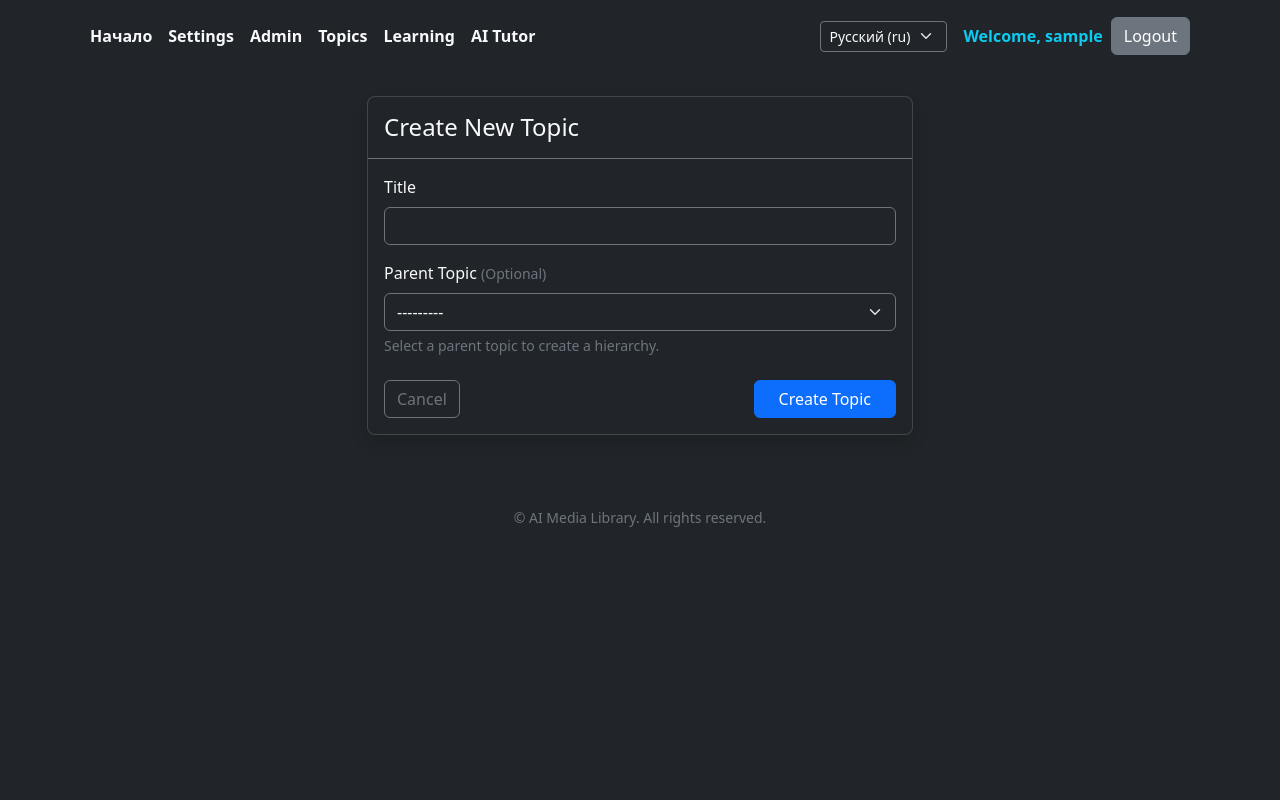
After one commit to kraspy/ai_media_library, a Django app: page /topics/create/ in a window 1280 px wide. The commit adds this page. Run offline with Django 5.2, Linux system fonts and the light colour scheme; the visitor is signed in with stand-in values (Sample User, id 1); data that the repository does not hold is empty; parts of the project's set-up code (start-up, migrations or seed data) failed here and were passed over; some libraries are stand-ins or nearby versions.

Commit message:
✨ Add Topic templates

```diff
--- a/apps/library/models.py
+++ b/apps/library/models.py
@@ -33,6 +33,19 @@ class Topic(models.Model):
         if self.parent:
             return f'{self.parent.title} -> {self.title}'
         return self.title
+
+    def save(self, *args, **kwargs):
+        if not self.slug:
+            from django.utils.text import slugify
+
+            base_slug = slugify(self.title)
+            slug = base_slug
+            counter = 1
+            while Topic.objects.filter(user=self.user, slug=slug).exists():
+                slug = f'{base_slug}-{counter}'
+                counter += 1
+            self.slug = slug
+        super().save(*args, **kwargs)
 
 
 class MediaItem(models.Model):
--- a/apps/library/urls.py
+++ b/apps/library/urls.py
@@ -7,6 +7,10 @@ from .views import (
     MediaListView,
     MediaUpdateView,
     MediaUploadView,
+    TopicCreateView,
+    TopicDeleteView,
+    TopicListView,
+    TopicUpdateView,
 )
 
 app_name = 'library'
@@ -18,4 +22,16 @@ urlpatterns = [
     path('update/<int:pk>/', MediaUpdateView.as_view(), name='update'),
     path('delete/<int:pk>/', MediaDeleteView.as_view(), name='delete'),
     path('bulk-action/', MediaBulkActionView.as_view(), name='bulk_action'),
+    path('topics/', TopicListView.as_view(), name='topic_list'),
+    path('topics/create/', TopicCreateView.as_view(), name='topic_create'),
+    path(
+        'topics/<slug:slug>/update/',
+        TopicUpdateView.as_view(),
+        name='topic_update',
+    ),
+    path(
+        'topics/<slug:slug>/delete/',
+        TopicDeleteView.as_view(),
+        name='topic_delete',
+    ),
 ]
--- a/apps/library/views.py
+++ b/apps/library/views.py
@@ -1,7 +1,9 @@
+from django.contrib import messages
 from django.contrib.auth.mixins import LoginRequiredMixin
 from django.http import HttpResponseRedirect
 from django.shortcuts import redirect
 from django.urls import reverse_lazy
+from django.utils.translation import gettext as _
 from django.views.generic import (
     CreateView,
     DeleteView,
@@ -11,7 +13,7 @@ from django.views.generic import (
     View,
 )
 
-from .models import MediaItem
+from .models import MediaItem, Topic
 from .tasks import analyze_media
 
 
@@ -183,3 +185,95 @@ class MediaDeleteView(DeleteView):
     model = MediaItem
     template_name = 'library/delete.html'
     success_url = reverse_lazy('library:list')
+
+
+class TopicListView(LoginRequiredMixin, ListView):
+    model = Topic
+    template_name = 'library/topic_list.html'
+    context_object_name = 'topics'
+
+    def get_queryset(self):
+        return Topic.objects.filter(user=self.request.user).order_by('title')
+
+    def get_context_data(self, **kwargs):
+        context = super().get_context_data(**kwargs)
+        topics = list(self.get_queryset())
+        topic_dict = {t.id: {'node': t, 'children': []} for t in topics}
+        root_nodes = []
+
+        for t in topics:
+            if t.parent_id:
+                if t.parent_id in topic_dict:
+                    topic_dict[t.parent_id]['children'].append(
+                        topic_dict[t.id]
+                    )
+            else:
+                root_nodes.append(topic_dict[t.id])
+
+        def sort_tree(nodes):
+            nodes.sort(key=lambda x: x['node'].title.lower())
+            for node in nodes:
+                sort_tree(node['children'])
+
+        sort_tree(root_nodes)
+        context['topic_tree'] = root_nodes
+        return context
+
+
+class TopicCreateView(LoginRequiredMixin, CreateView):
+    model = Topic
+    fields = ['title', 'parent']
+    template_name = 'library/topic_form.html'
+    success_url = reverse_lazy('library:topic_list')
+
+    def get_form(self, form_class=None):
+        form = super().get_form(form_class)
+        form.fields['parent'].queryset = Topic.objects.filter(
+            user=self.request.user
+        )
+        return form
+
+    def form_valid(self, form):
+        form.instance.user = self.request.user
+        messages.success(self.request, _('Topic created successfully.'))
+        return super().form_valid(form)
+
+
+class TopicUpdateView(LoginRequiredMixin, UpdateView):
+    model = Topic
+    fields = ['title', 'parent']
+    template_name = 'library/topic_form.html'
+    success_url = reverse_lazy('library:topic_list')
+    slug_url_kwarg = 'slug'
+
+    def get_queryset(self):
+        return Topic.objects.filter(user=self.request.user)
+
+    def get_form(self, form_class=None):
+        form = super().get_form(form_class)
+        qs = Topic.objects.filter(user=self.request.user).exclude(
+            id=self.object.id
+        )
+        qs = Topic.objects.filter(user=self.request.user).exclude(
+            id=self.object.id
+        )
+        form.fields['parent'].queryset = qs
+        return form
+
+    def form_valid(self, form):
+        messages.success(self.request, _('Topic updated successfully.'))
+        return super().form_valid(form)
+
+
+class TopicDeleteView(LoginRequiredMixin, DeleteView):
+    model = Topic
+    template_name = 'library/topic_delete.html'
+    success_url = reverse_lazy('library:topic_list')
+    slug_url_kwarg = 'slug'
+
+    def get_queryset(self):
+        return Topic.objects.filter(user=self.request.user)
+
+    def form_valid(self, form):
+        messages.success(self.request, _('Topic deleted successfully.'))
+        return super().form_valid(form)
--- a/templates/base.html
+++ b/templates/base.html
@@ -19,6 +19,7 @@
                 <a class="nav-link fw-semibold text-light" href="{% url 'library:list' %}">{% trans "Home" %}</a>
                 <a class="nav-link fw-semibold text-light" href="{% url 'core:settings' %}">{% trans "Settings" %}</a>
                 <a class="nav-link fw-semibold text-light" href="/admin/">{% trans "Admin" %}</a>
+                <a class="nav-link fw-semibold text-light" href="{% url 'library:topic_list' %}">{% trans "Topics" %}</a>
                 <a class="nav-link fw-semibold text-light" href="{% url 'learning:dashboard' %}">{% trans "Learning" %}</a>
                 <a class="nav-link fw-semibold text-light" href="{% url 'learning:tutor' %}">{% trans "AI Tutor" %}</a>
             </div>
--- /dev/null
+++ b/templates/library/topic_form.html
@@ -0,0 +1,64 @@
+{% extends "base.html" %}
+{% load i18n %}
+
+{% block content %}
+<div class="row justify-content-center">
+    <div class="col-md-8 col-lg-6">
+        <div class="card bg-dark text-light shadow card-custom">
+            <div class="card-header border-secondary bg-transparent py-3">
+                <h2 class="h4 mb-0">
+                    {% if object %}
+                        {% trans "Edit Topic" %}: {{ object.title }}
+                    {% else %}
+                        {% trans "Create New Topic" %}
+                    {% endif %}
+                </h2>
+            </div>
+            <div class="card-body">
+                <form method="post">
+                    {% csrf_token %}
+
+                    {% if form.non_field_errors %}
+                        <div class="alert alert-danger">
+                            {{ form.non_field_errors }}
+                        </div>
+                    {% endif %}
+
+                    <div class="mb-3">
+                        <label for="{{ form.title.id_for_label }}" class="form-label">{% trans "Title" %}</label>
+                        <input type="text" name="{{ form.title.name }}" id="{{ form.title.id_for_label }}"
+                               class="form-control bg-dark text-light border-secondary"
+                               value="{{ form.title.value|default:'' }}" required>
+                        {% if form.title.errors %}
+                            <div class="text-danger small mt-1">{{ form.title.errors }}</div>
+                        {% endif %}
+                    </div>
+
+                    <div class="mb-4">
+                        <label for="{{ form.parent.id_for_label }}" class="form-label">{% trans "Parent Topic" %} <span class="text-secondary small">({% trans "Optional" %})</span></label>
+                        <select name="{{ form.parent.name }}" id="{{ form.parent.id_for_label }}" class="form-select bg-dark text-light border-secondary">
+                            <option value="">---------</option>
+                            {% for choice in form.parent.field.queryset %}
+                                <option value="{{ choice.pk }}" {% if form.parent.value|stringformat:"s" == choice.pk|stringformat:"s" %}selected{% endif %}>
+                                    {{ choice }}
+                                </option>
+                            {% endfor %}
+                        </select>
+                        {% if form.parent.errors %}
+                            <div class="text-danger small mt-1">{{ form.parent.errors }}</div>
+                        {% endif %}
+                        <div class="form-text text-secondary">{% trans "Select a parent topic to create a hierarchy." %}</div>
+                    </div>
+
+                    <div class="d-flex justify-content-between align-items-center">
+                        <a href="{% url 'library:topic_list' %}" class="btn btn-outline-secondary">{% trans "Cancel" %}</a>
+                        <button type="submit" class="btn btn-primary px-4">
+                            {% if object %}{% trans "Save Changes" %}{% else %}{% trans "Create Topic" %}{% endif %}
+                        </button>
+                    </div>
+                </form>
+            </div>
+        </div>
+    </div>
+</div>
+{% endblock %}
```
Also changed, not shown: templates/library/includes/topic_tree.html (added, +30 -0 lines), templates/library/topic_delete.html (added, +35 -0 lines), templates/library/topic_list.html (added, +27 -0 lines), locale/ru/LC_MESSAGES/django.po.
